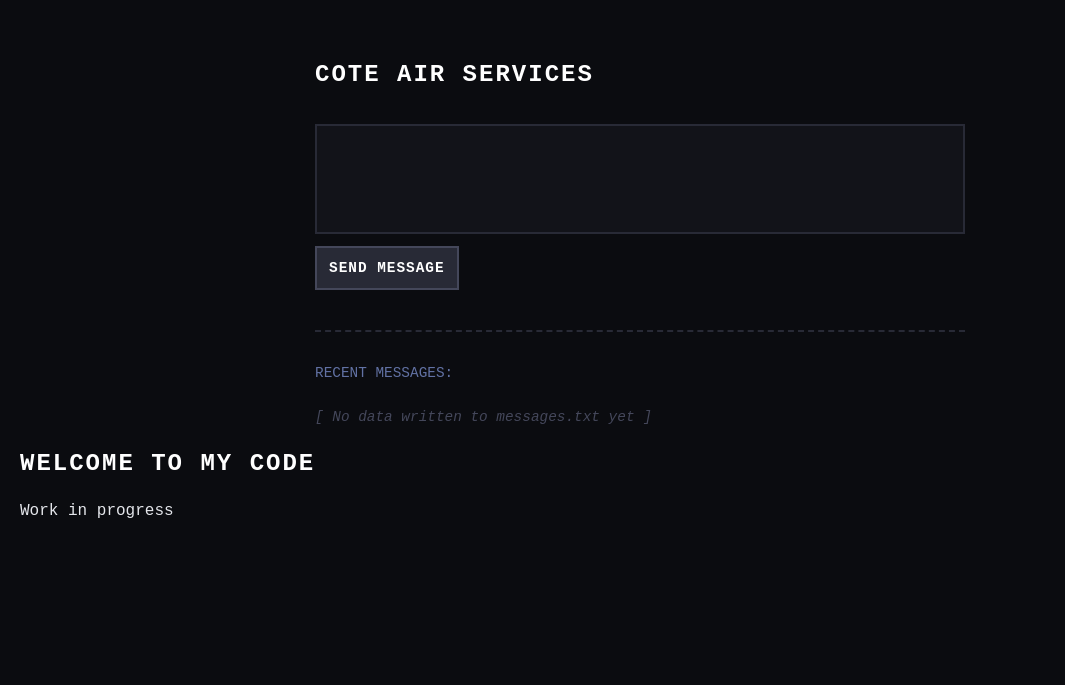
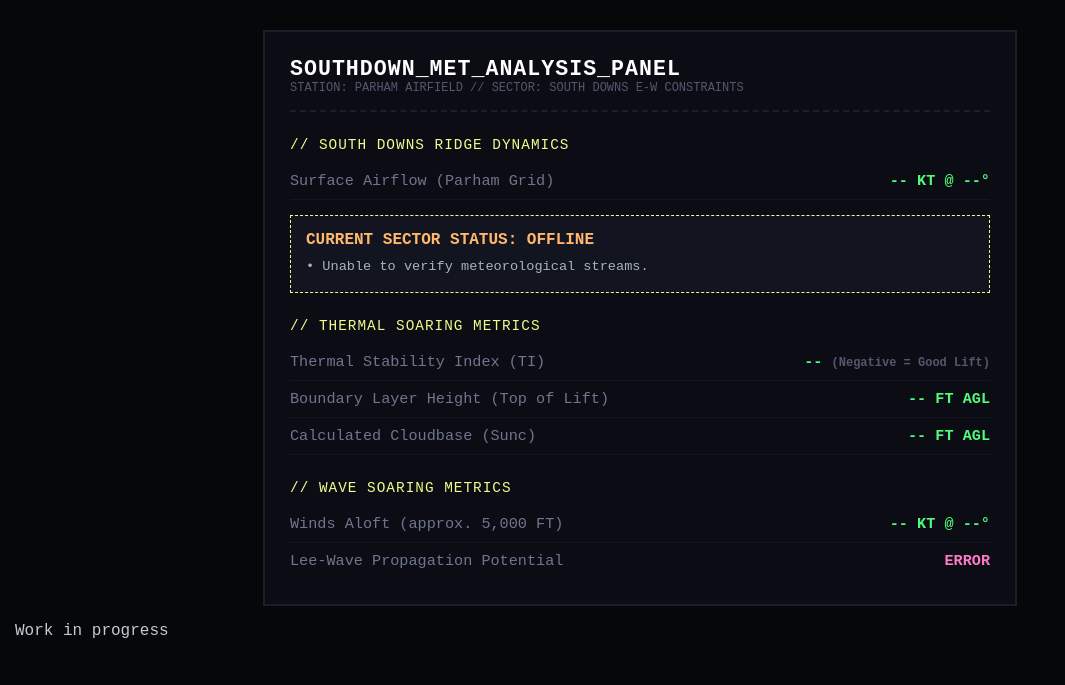
Before and after one commit to mshdude/my-first-website, a Flask app: page / in a window 1280 px wide. Shown: the top 685 px of the page, without its empty margins (0-1065 px from the left). Run offline with Flask 3, Linux system fonts and the light colour scheme.

Commit message:
Update index.html

```diff
--- a/templates/index.html
+++ b/templates/index.html
@@ -3,164 +3,119 @@
 <head>
     <meta charset="UTF-8">
     <meta name="viewport" content="width=device-width, initial-scale=1.0">
-    <title>Cote Air Services</title>
+    <title>SOUTHDOWN_MET_BRIEFING</title>
     <style>
-        /* 1. TYPOGRAPHY: Drop the soft generic fonts. Use hard monospace or retro system fonts */
         body {
-            background-color: #0b0c10;
-            color: #e4e6eb;
+            background-color: #060709;
+            color: #c5c9d6;
             font-family: 'Courier New', Courier, monospace;
+            padding: 30px 15px;
             margin: 0;
-            padding: 40px 20px;
-            line-height: 1.6;
         }
+        .console {
+            max-width: 700px;
+            margin: 0 auto;
+            border: 2px solid #1c1e2b;
+            background-color: #0c0d14;
+            padding: 25px;
+        }
+        header {
+            border-bottom: 2px dashed #1c1e2b;
+            padding-bottom: 15px;
+            margin-bottom: 25px;
+        }
+        h1 { font-size: 1.35rem; color: #ffffff; margin: 0; letter-spacing: 1px; }
+        .sub { font-size: 0.75rem; color: #52586e; }
 
-        /* 2. LAYOUT: Instead of a floating generic card, let's treat the page like a terminal terminal or minimalist log */
-        .workspace {
-            max-width: 650px;
-            margin: 0 auto;
+        .block-title {
+            color: #f1fa8c;
+            font-size: 0.9rem;
+            text-transform: uppercase;
+            margin: 25px 0 10px 0;
+            letter-spacing: 1px;
         }
+        .data-row {
+            display: flex;
+            justify-content: space-between;
+            padding: 9px 0;
+            border-bottom: 1px solid #141520;
+            font-size: 0.95rem;
+        }
+        .lbl { color: #6e768f; }
+        .val { font-weight: bold; color: #50fa7b; }
 
-        /* Raw headers with simple text punctuation instead of heavy neon styling */
-        h1 {
-            font-size: 1.5rem;
-            color: #ffffff;
-            margin-bottom: 6px;
-            text-transform: uppercase;
-            letter-spacing: 2px;
+        /* Tactical Advisory Alert Box styling */
+        .alert-box {
+            background-color: #12141f;
+            border: 1px dashed #f1fa8c;
+            padding: 15px;
+            margin-top: 15px;
         }
-
-        .subtitle {
-            font-size: 0.85rem;
-            color: #6272a4;
-            margin-bottom: 30px;
-        }
-
-        /* 3. INPUTS: Raw borders, zero fancy rounded box-shadows or gradients */
-        form {
-            display: flex;
-            flex-direction: column;
-            gap: 12px;
-            margin-bottom: 40px;
-        }
-
-        textarea {
-            width: 100%;
-            height: 110px;
-            background-color: #121319;
-            border: 2px solid #282a36;
-            color: #f8f8f2;
-            padding: 15px;
-            box-sizing: border-box;
-            resize: none;
-            font-family: inherit;
-            font-size: 0.95rem;
-            outline: none;
-        }
-
-        /* Add a sharp, solid focus color rather than a soft blue glow */
-        textarea:focus {
-            border-color: #f1fa8c; /* Solid flat pale yellow */
-        }
-
-        /* 4. BUTTONS: Flat, blocky, styled like an old UI button or indie command menu */
-        button {
-            background-color: #282a36;
-            color: #ffffff;
-            border: 2px solid #44475a;
-            padding: 12px;
-            font-family: inherit;
+        .status-header {
+            font-size: 1rem;
             font-weight: bold;
-            font-size: 0.9rem;
-            cursor: pointer;
-            text-transform: uppercase;
-            letter-spacing: 1px;
-            transition: all 0.15s ease;
-            align-self: flex-start; /* Keeps it naturally sized, not a massive stretched bar */
-        }
-
-        button:hover {
-            background-color: #f1fa8c;
-            color: #282a36;
-            border-color: #f1fa8c;
-        }
-
-        /* 5. CONTENT LOG: Organized like a timeline or real system log stream */
-        .log-section {
-            border-top: 2px dashed #282a36;
-            padding-top: 30px;
-        }
-
-        .log-title {
-            font-size: 0.9rem;
-            color: #6272a4;
-            margin-bottom: 20px;
+            color: #ffb86c; /* Bright Amber */
+            margin-bottom: 8px;
             text-transform: uppercase;
         }
-
-        .entry {
-            background-color: #121319;
-            border: 1px solid #1d2026;
-            padding: 16px;
-            margin-bottom: 12px;
-            font-size: 0.95rem;
-            position: relative;
-        }
-
-        .timestamp {
-            font-size: 0.75rem;
-            color: #6272a4;
-            margin-top: 6px;
-        }
-
-
-        /* Put a precise time/index stamp look in the corner of every message */
-        .entry::before {
-            content: "• MSG_LOG //";
-            font-size: 0.7rem;
-            color: #6272a4;
-            display: block;
-            margin-bottom: 6px;
-        }
-
-        .empty-state {
-            color: #44475a;
-            font-style: italic;
-            font-size: 0.9rem;
+        .advice-text {
+            font-size: 0.85rem;
+            color: #a9b2c3;
+            line-height: 1.5;
+            margin: 0;
         }
     </style>
 </head>
 <body>
 
-    <div class="workspace">
-        <h1>Cote Air Services</h1>
-        <div class="subtitle"></div>
+    <div class="console">
+        <header>
+            <h1>SOUTHDOWN_MET_ANALYSIS_PANEL</h1>
+            <div class="sub">STATION: PARHAM AIRFIELD // SECTOR: SOUTH DOWNS E-W CONSTRAINTS</div>
+        </header>
 
-        <form method="POST" action="/">
-            <textarea name="user_message" placeholder="" required></textarea>
-            <button type="submit">Send message</button>
-        </form>
+        <!-- SECTION 1: HARD RIDGE ANALYSIS -->
+        <div class="block-title">// SOUTH DOWNS RIDGE DYNAMICS</div>
+        <div class="data-row">
+            <span class="lbl">Surface Airflow (Parham Grid)</span>
+            <span class="val">{{ telemetry.wind_surface }} KT @ {{ telemetry.dir_surface }}°</span>
+        </div>
 
-        <div class="log-section">
-            <div class="log-title">Recent messages:</div>
+        <div class="alert-box">
+            <div class="status-header">CURRENT SECTOR STATUS: {{ telemetry.ridge_status }}</div>
+            <p class="advice-text">• {{ telemetry.ridge_advice }}</p>
+        </div>
 
-            {% for msg in messages %}
-                <div class="entry">
-                    <div class="message-text">{{ msg.split('||')[0] }}</div>
-                    <div class="timestamp">{{ msg.split('||')[1] }}</div>
-                </div>
+        <!-- SECTION 2: THERMAL CONVECTION -->
+        <div class="block-title">// THERMAL SOARING METRICS</div>
+        <div class="data-row">
+            <span class="lbl">Thermal Stability Index (TI)</span>
+            <span class="val">{{ telemetry.thermal_idx }} <span class="sub">(Negative = Good Lift)</span></span>
+        </div>
+        <div class="data-row">
+            <span class="lbl">Boundary Layer Height (Top of Lift)</span>
+            <span class="val">{{ telemetry.top_lift }} FT AGL</span>
+        </div>
+        <div class="data-row">
+            <span class="lbl">Calculated Cloudbase (Sunc)</span>
+            <span class="val">{{ telemetry.cloudbase }} FT AGL</span>
+        </div>
 
-            {% else %}
-                <div class="empty-state">[ No data written to messages.txt yet ]</div>
-            {% endfor %}
+        <!-- SECTION 3: WAVE DYNAMICS -->
+        <div class="block-title">// WAVE SOARING METRICS</div>
+        <div class="data-row">
+            <span class="lbl">Winds Aloft (approx. 5,000 FT)</span>
+            <span class="val">{{ telemetry.wind_aloft }} KT @ {{ telemetry.dir_aloft }}°</span>
+        </div>
+        <div class="data-row" style="border: none;">
+            <span class="lbl">Lee-Wave Propagation Potential</span>
+            <span class="val" style="color: #ff79c6;">{{ telemetry.wave_potential }}</span>
         </div>
     </div>
 
 </body>
 </html>
 
-    <!-- HTML goes here. It controls WHAT is on the page (text, images, links) -->
-    <h1>Welcome to My Code</h1>
     <p>Work in progress</p>
 
 </body>
```
